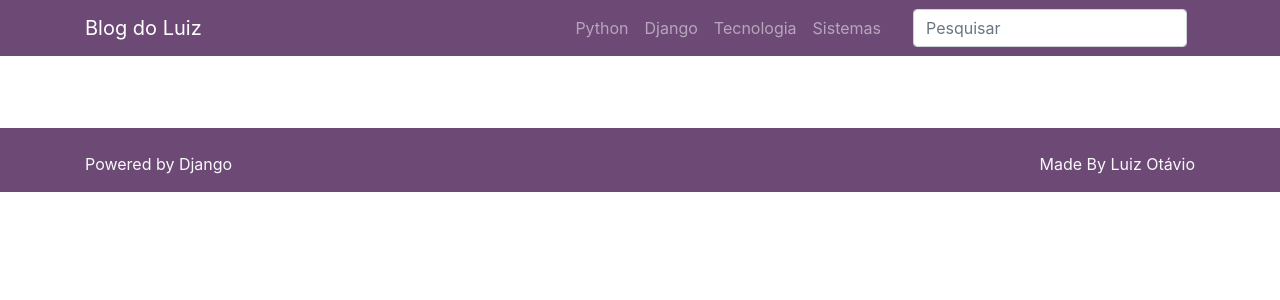
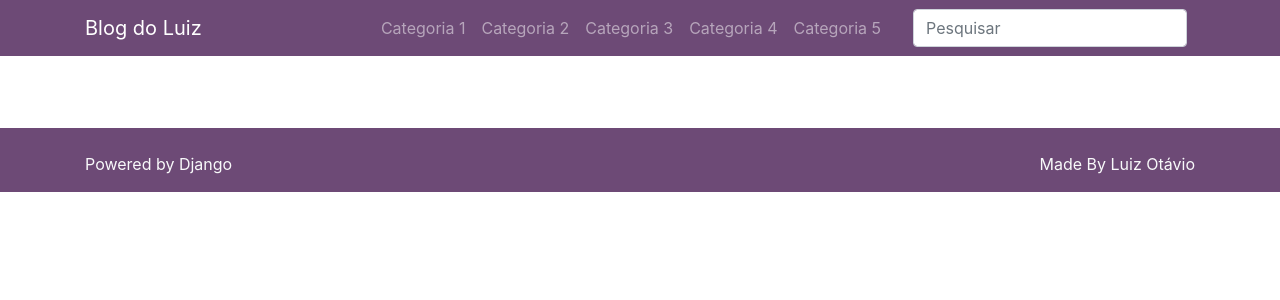
Before and after one commit to silviotmalmeida/projeto-blog-django, a Django app: page / in a window 1280 px wide. Shown: the top 300 px of the page. Run offline with Django 4.2, Linux system fonts and the light colour scheme; data that the repository does not hold is empty; some libraries are stand-ins or nearby versions.

Commit message:
Implementacao ate metade da aula 5

```diff
--- a/app/posts/templates/posts/index.html
+++ b/app/posts/templates/posts/index.html
@@ -49,11 +49,11 @@
 
       <!-- inserindo a data e a quantidade de comentários do post -->
       <!-- na data foi utilizado o humanize para aparecer as palavras hoje, ontem, etc -->
-      <!-- para obter o número de comentarios do post, foi utilizado post.comentario_set.count -->
+      <!-- para obter o número de comentarios publicados do post, foi utilizado um campo anotado, criado na view -->
       <p class="card-text">
         <small class="text-muted">
           {{ post.data|naturalday|title }} |
-          {{ post.comentario_set.count }} comentário(s) |
+          {{ post.comentarios_publicados }} comentário(s) |
           {{ post.id_categoria }}</small
         >
       </p>
--- a/app/posts/views.py
+++ b/app/posts/views.py
@@ -13,7 +13,12 @@ from comments.models import Comentario
 # importando a model User da área administrativa do django
 from django.contrib.auth.models import User
 
+# dependências para querys complexas
+from django.db.models import Q, Count, Case, When
+
+# biblioteca de números aleatórios
 import random
+
 
 
 class PostIndex(ListView):
@@ -27,8 +32,33 @@ class PostIndex(ListView):
     # definindo a quantidade de itens por página
     paginate_by = 6
 
+    # determinando o nome do objeto a ser passado ao template
+    context_object_name = 'posts'
 
-    context_object_name = 'posts'
+    # sobreescrevendo a query padrão do django
+    def get_queryset(self):
+
+        # chamando o método da superclasse
+        qs = super().get_queryset()
+
+        # qs = qs.select_related('categoria_post')
+
+        # filtrando por publicado=True e ordenando de forma decrescente por id
+        qs = qs.order_by('-id').filter(publicado=True)
+
+        # criando um campo anotado para calcular os comentários publicados do post
+        qs = qs.annotate(
+
+            # calculando os comentários que o atributo publicado=True
+            comentarios_publicados=Count(
+                Case(
+                    When(comentario__publicado=True, then=1)
+                )
+            )
+        )
+
+        # retornando a query
+        return qs
 
 
 class PostSearch(PostIndex):
@@ -56,7 +86,7 @@ def loadtestdata(request):
         user.save()
 
     # criando as categorias
-    for x in range(10):
+    for x in range(5):
         # cadastrando a nova categoria
         categoria = Categoria.objects.create(nome=f'Categoria {x+1}')
         categoria.save()
@@ -68,7 +98,7 @@ def loadtestdata(request):
         user = User.objects.get(id=random.randint(1, 5))
 
         # sorteando uma categoria aleatória
-        categoria = Categoria.objects.get(id=random.randint(1, 10))
+        categoria = Categoria.objects.get(id=random.randint(1, 5))
 
         # cadastrando o novo post
         post = Post.objects.create(titulo=f'Título do Post {x+1}', conteudo=f'Conteúdo do Post {x+1}',
--- a/app/templates/partial/_nav.html
+++ b/app/templates/partial/_nav.html
@@ -19,26 +19,32 @@
       <ul class="navbar-nav ml-auto">
         <li class="nav-item">
           <!-- adicionando o link para a url post_category -->
-          <a class="nav-link" href="{% url 'post_category' 'python' %}"
-            >Python</a
+          <a class="nav-link" href="{% url 'post_category' '1' %}"
+            >Categoria 1</a
           >
         </li>
         <li class="nav-item">
           <!-- adicionando o link para a url post_category -->
-          <a class="nav-link" href="{% url 'post_category' 'django' %}"
-            >Django</a
+          <a class="nav-link" href="{% url 'post_category' '2' %}"
+            >Categoria 2</a
           >
         </li>
         <li class="nav-item">
           <!-- adicionando o link para a url post_category -->
-          <a class="nav-link" href="{% url 'post_category' 'tecnologia' %}"
-            >Tecnologia</a
+          <a class="nav-link" href="{% url 'post_category' '3' %}"
+            >Categoria 3</a
           >
         </li>
         <li class="nav-item">
           <!-- adicionando o link para a url post_category -->
-          <a class="nav-link" href="{% url 'post_category' 'sistemas' %}"
-            >Sistemas</a
+          <a class="nav-link" href="{% url 'post_category' '4' %}"
+            >Categoria 4</a
+          >
+        </li>
+        <li class="nav-item">
+          <!-- adicionando o link para a url post_category -->
+          <a class="nav-link" href="{% url 'post_category' '5' %}"
+            >Categoria 5</a
           >
         </li>
       </ul>
@@ -48,7 +54,7 @@
         action="{% url 'post_search' %}"
       >
         <input
-          name="termo"
+          name="s"
           value="{{ request.GET.termo }}"
           class="form-control mr-sm-2"
           type="search"
```
